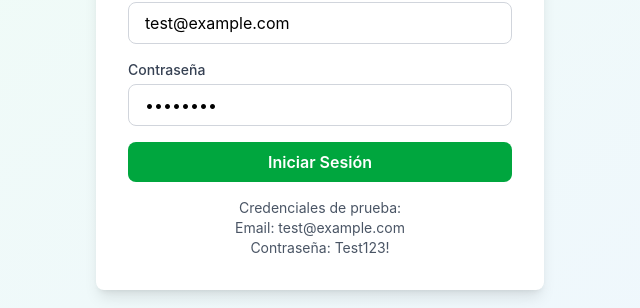
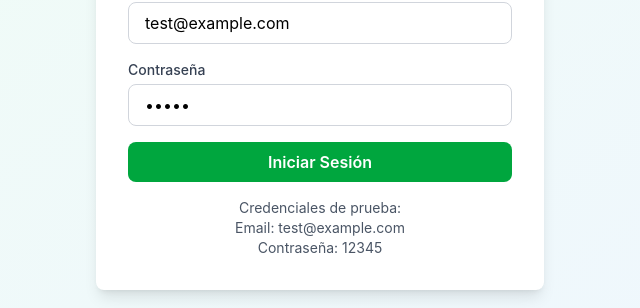
Before and after one commit to JUANHUERTAS25/ambientalmonitor_web, a React (Vite) app: page /login in a window 1280 px wide. Shown: the part 332-640 px from the top of the page, without its empty margins (320-960 px from the left). Built offline with nearby package versions, Linux system fonts and the light colour scheme.

Commit message:
Fix: Update login password to 12345 for test user

```diff
--- a/src/pages/LoginPage.jsx
+++ b/src/pages/LoginPage.jsx
@@ -4,7 +4,7 @@ import { useAuth } from '../contexts/AuthContext'
 
 export default function LoginPage() {
   const [email, setEmail] = useState('test@example.com')
-  const [password, setPassword] = useState('Test123!')
+  const [password, setPassword] = useState('12345')
   const [error, setError] = useState(null)
   const [loading, setLoading] = useState(false)
   const navigate = useNavigate()
@@ -84,7 +84,7 @@ export default function LoginPage() {
         <p className="text-center text-sm text-gray-600 mt-4">
           Credenciales de prueba:<br />
           Email: test@example.com<br />
-          Contraseña: Test123!
+          Contraseña: 12345
         </p>
       </div>
     </div>
```
